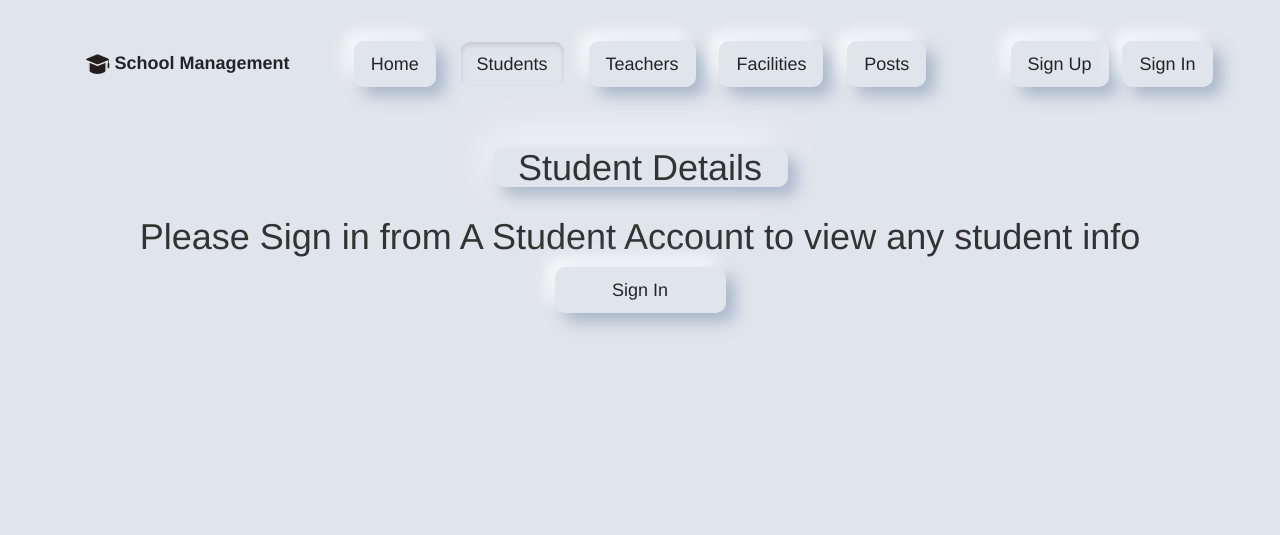
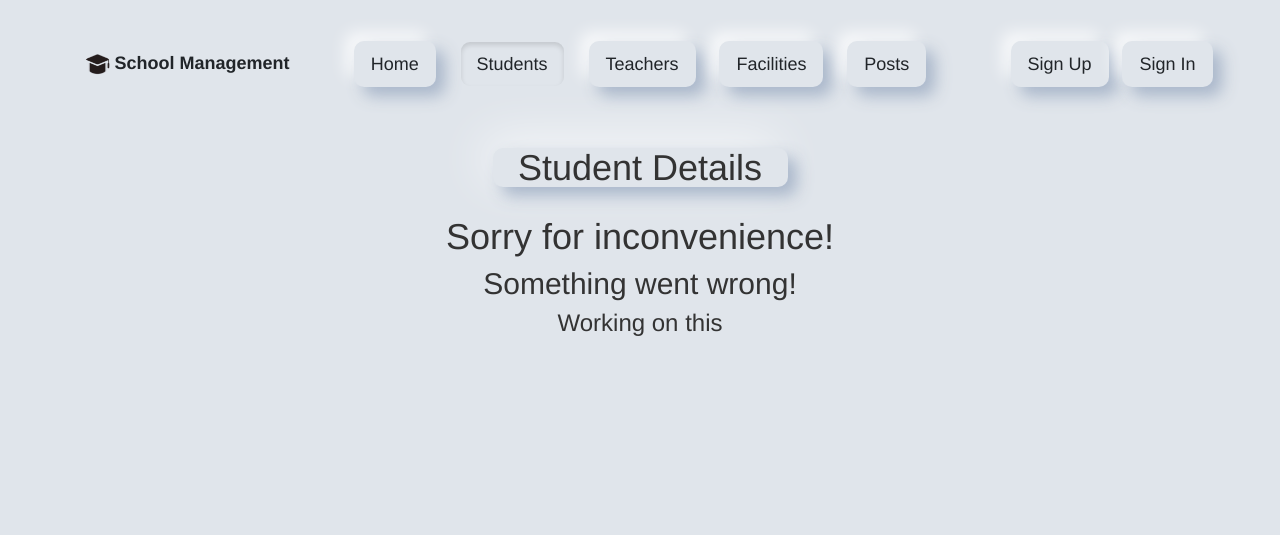
Before and after one commit to ahasanular/school_management, a Django app: template students/templates/studentDetails.html in a window 1280 px wide. Shown: the top 535 px of the page. Run offline with Django 3.2, Linux system fonts and the light colour scheme; the template is opened without the code that fills it, so the values that code supplies are empty; some libraries are stand-ins or nearby versions.

Commit message:
small changes in frontend

```diff
--- a/students/templates/studentDetails.html
+++ b/students/templates/studentDetails.html
@@ -48,11 +48,21 @@
             `)
         },
         error: function(data){
-            //console.log(data)
-            $('#card').html(`
-                    <h1>Please Sign in from A Student Account to view any student info</h1>
+            console.log("Error Checking")
+            console.log(data)
+            if(data.status == 401 | data.status == 403){
+                $('#card').html(`
+                    <h1>Please Sign In from a Teacher account to view Student Info</h1>
                     <a id="signIn" onclick="lastUrlGet()" class="btn neuEffect btn-lg mx-auto" style="max-width: 15%;" href="/sign_in/" >Sign In</a>
                 `)
+            }
+            else{
+                $('#card').html(`
+                    <h1>Sorry for inconvenience!</h1>
+                    <h2>Something went wrong!</h2>
+                    <h3>Working on this</h3>
+                `)
+            }
             $('#card').removeClass('neuEffect')
         }
     });
```
